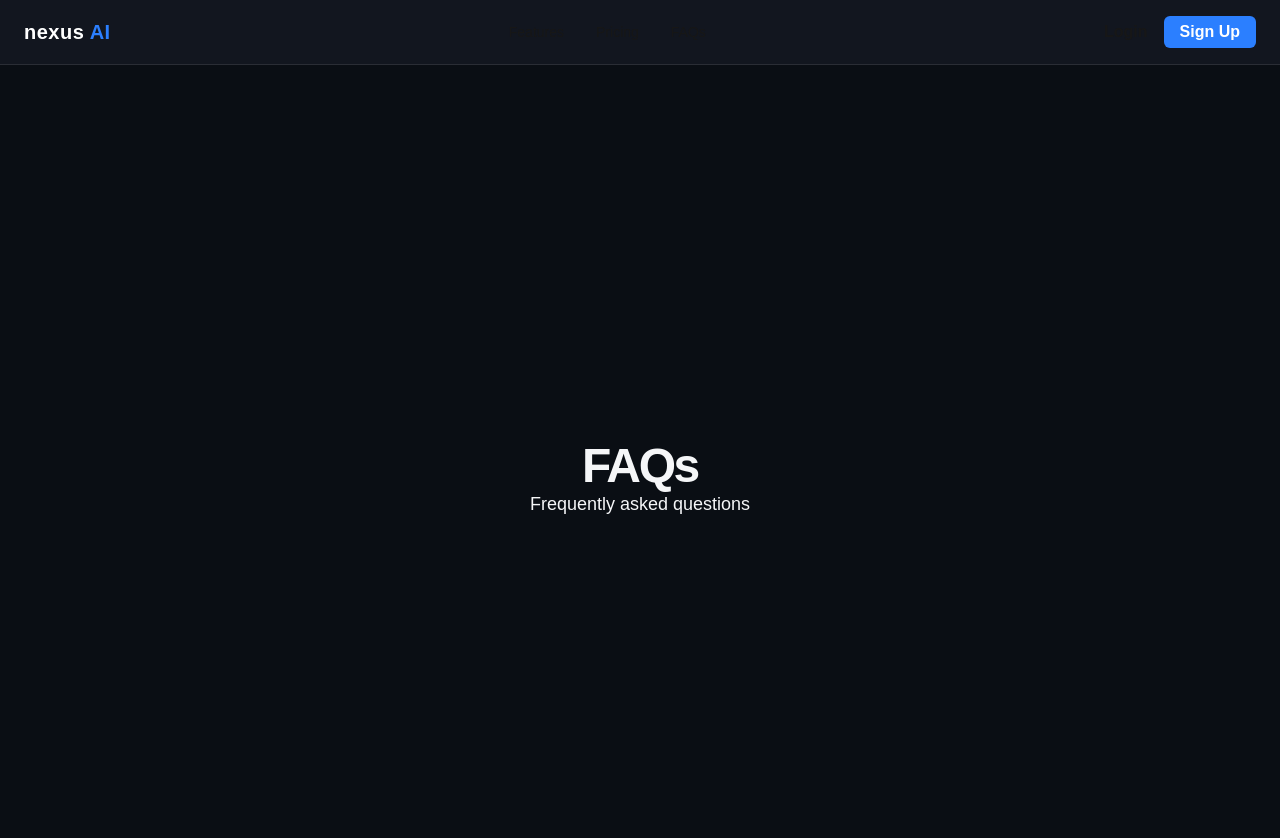
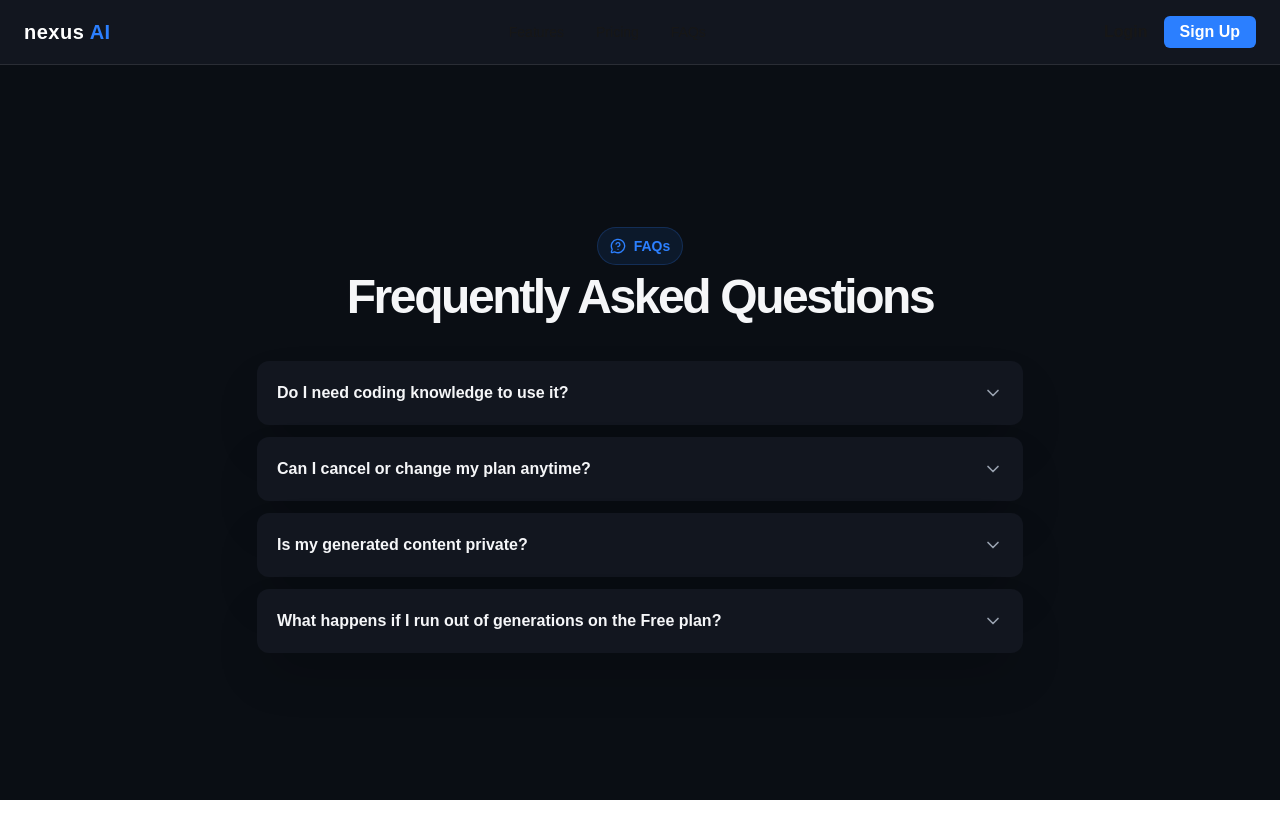
Before and after one commit to Ateeb-Karim/ai-saas-app, a Next.js app: page /faqs in a window 1280 px wide. Shown: the top 838 px of the page. After the commit the page ends 800 px from the top, so only its background shows below. Built offline with nearby package versions, Linux system fonts and the light colour scheme.

Commit message:
added faqs

```diff
--- /dev/null
+++ b/app/(marketing)/_components/faqCard.tsx
@@ -0,0 +1,44 @@
+"use client";
+
+import { ChevronDownIcon } from "lucide-react";
+import { useState } from "react";
+import { JSX } from "react/jsx-runtime";
+
+export default function FAQCard({
+  question,
+  answer,
+}: {
+  question: string;
+  answer: string;
+}): JSX.Element {
+  const [open, setOpen] = useState<boolean>(false);
+
+  return (
+    <div className="w-full bg-[#12161f] shadow-2xl border-gray-800 rounded-xl overflow-hidden transition-colors hover:border-gray-700">
+      <button
+        onClick={() => setOpen((prev) => !prev)}
+        className="w-full flex justify-between items-center gap-6 p-4 lg:p-5 text-left cursor-pointer"
+      >
+        <h3 className="text-sm sm:text-base font-semibold">{question}</h3>
+        <ChevronDownIcon
+          className={`shrink-0 text-gray-400 transition-transform duration-300 ${
+            open ? "rotate-180" : ""
+          }`}
+          size={20}
+        />
+      </button>
+
+      <div
+        className={`grid transition-all duration-300 ease-out ${
+          open ? "grid-rows-[1fr] opacity-100" : "grid-rows-[0fr] opacity-0"
+        }`}
+      >
+        <div className="overflow-hidden">
+          <p className="text-sm text-gray-400 px-4 pb-4 lg:px-5 lg:pb-5">
+            {answer}
+          </p>
+        </div>
+      </div>
+    </div>
+  );
+}
--- a/app/(marketing)/faqs/page.tsx
+++ b/app/(marketing)/faqs/page.tsx
@@ -1,13 +1,31 @@
-export default function FaqsPage() {
+import { MessageCircleQuestionMark } from "lucide-react";
+import { JSX } from "react/jsx-runtime";
+import FAQCard from "../_components/faqCard";
+import { faqs } from "./questions";
+
+export default function FaqsPage(): JSX.Element {
   return (
     <div
       id="faqs"
-      className="flex flex-col justify-center items-center min-h-screen"
+      className="flex flex-col justify-center items-center gap-10 px-4 py-16 sm:px-10 sm:py-20 lg:px-20"
     >
-      <h1 className="text-3xl sm:text-4xl md:text-5xl font-bold tracking-tighter">
-        FAQs
-      </h1>
-      <p className="text-base sm:text-lg">Frequently asked questions</p>
+      <div className="flex flex-col items-center gap-2">
+        <div className="flex items-center gap-2 rounded-full p-2 px-3 bg-blue-500/10 border border-blue-500/20">
+          <MessageCircleQuestionMark className="h-4 w-4 text-blue-500" />
+          <p className="text-sm font-semibold text-blue-500">FAQs</p>
+        </div>
+        <div>
+          <h1 className="text-3xl sm:text-4xl md:text-5xl font-bold tracking-tighter text-center">
+            Frequently Asked Questions
+          </h1>
+        </div>
+      </div>
+
+      <div className="w-full max-w-3xl mx-auto flex flex-col gap-3">
+        {faqs.map((faq, i) => (
+          <FAQCard key={i} question={faq.question} answer={faq.answer} />
+        ))}
+      </div>
     </div>
   );
 }
--- /dev/null
+++ b/app/(marketing)/faqs/questions.ts
@@ -0,0 +1,22 @@
+export const faqs: { question: string; answer: string }[] = [
+  {
+    question: "Do I need coding knowledge to use it?",
+    answer:
+      "No. Every tool is built around simple text prompts and a generate button — no setup or technical knowledge required.",
+  },
+  {
+    question: "Can I cancel or change my plan anytime?",
+    answer:
+      "Yes. You can upgrade, downgrade, or cancel your subscription at any time from your account settings.",
+  },
+  {
+    question: "Is my generated content private?",
+    answer:
+      "Yes. Your generations and history are tied to your account and are not visible to other users.",
+  },
+  {
+    question: "What happens if I run out of generations on the Free plan?",
+    answer:
+      "You'll be prompted to upgrade to Basic or Premium for higher (or unlimited) monthly generation limits.",
+  },
+];
--- a/app/(marketing)/pricing/page.tsx
+++ b/app/(marketing)/pricing/page.tsx
@@ -22,6 +22,7 @@ export default function PricingPage(): JSX.Element {
           </p>
         </div>
       </div>
+
       <div className="grid grid-cols-1 md:grid-cols-3 gap-6 max-w-7xl mx-auto w-full items-start">
         <PricingCard
           name="free"
```
